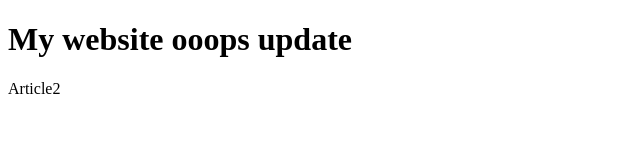
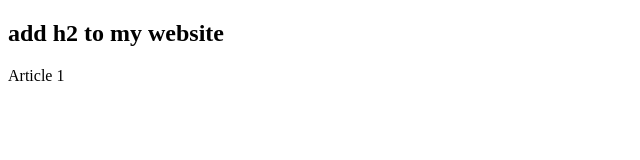
Before and after one commit to randricalvin/Order-summary-component, a plain HTML site: page Desktop/my-website-oops/index.html in a window 1280 px wide. Shown: the whole page, without its empty margins (0-640 px from the left). Drawn offline with Linux system fonts and the light colour scheme.

Commit message:
Revert "article2 added"
This reverts commit 835aa4f9f5545129b06576dd4aaaeeff9dab0f26.

```diff
--- a/Desktop/my-website-oops/index.html
+++ b/Desktop/my-website-oops/index.html
@@ -7,12 +7,10 @@
     <title>Document-Update</title>
 </head>
 <body>
-    <h1>
-        My website ooops update
-    </h1>
-<article>
-    Article2
-</article>
+    <h2>
+        add h2 to my website
+    </h2>
 
+<article>Article 1</article>
 </body>
 </html>
```
